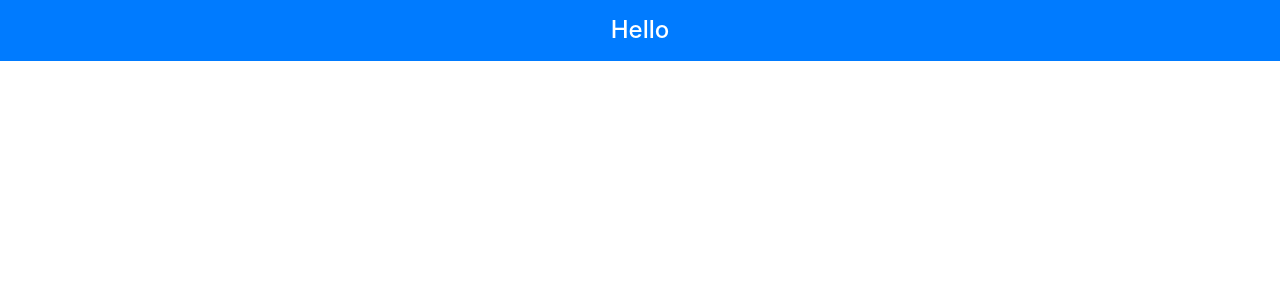
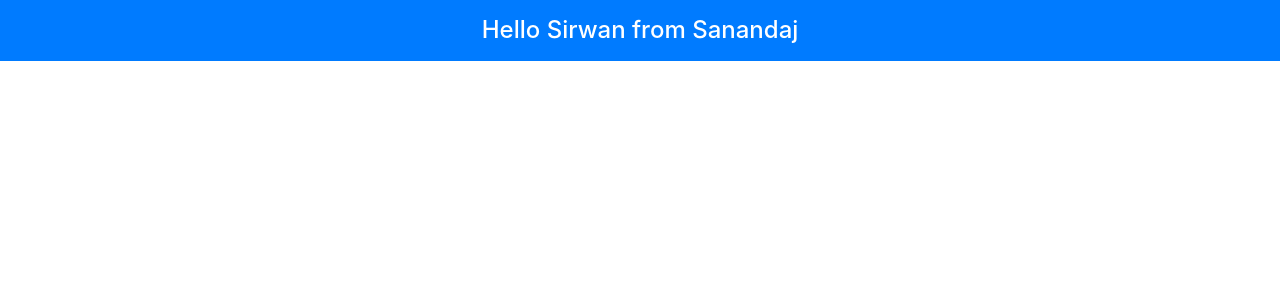
Before and after one commit to SirwanAfifi/react-experiments, a React (Create React App) app in the folder projecttools/: page / in a window 1280 px wide. Shown: the top 300 px of the page. Built offline with nearby package versions, Linux system fonts and the light colour scheme.

Commit message:
modern JS features

```diff
--- a/projecttools/src/App.js
+++ b/projecttools/src/App.js
@@ -1,10 +1,14 @@
 import React, { Component } from 'react';
 
+let name = "Sirwan";
+const city = "Sanandaj";
+
 export default class App extends Component {
-	render = () => React.createElement("h4",
-		{ className: "bg-primary text-white text-center p-3" },
-		React.createElement("span", {
-			className: "text-white"
-		}, "Hello")
-	)
+
+	message = () => `Hello ${name} from ${city}`;
+
+	render = () =>
+		<h4 className="bg-primary text-white text-center p-3">
+			{this.message()}
+		</h4>
 }
```
